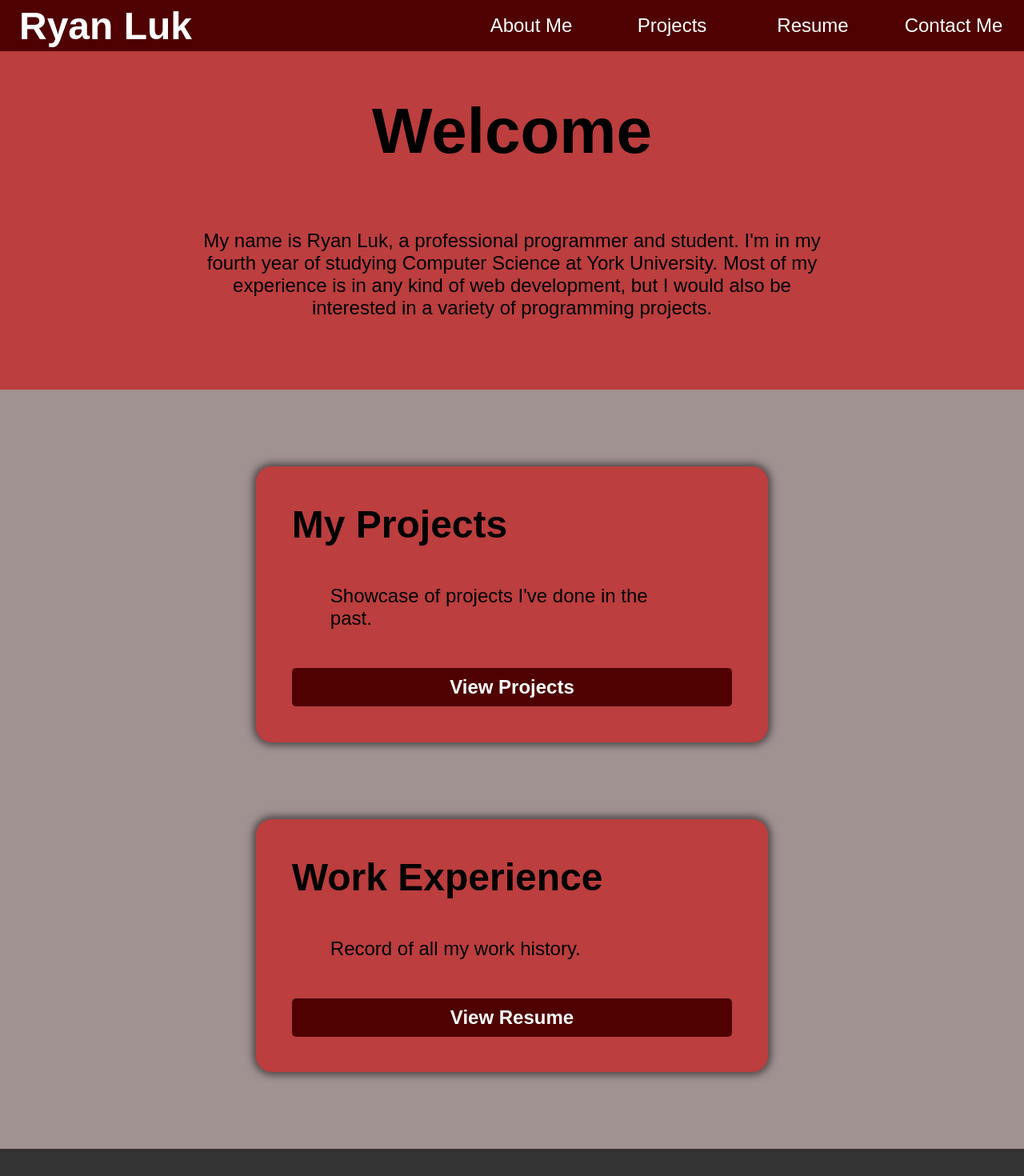
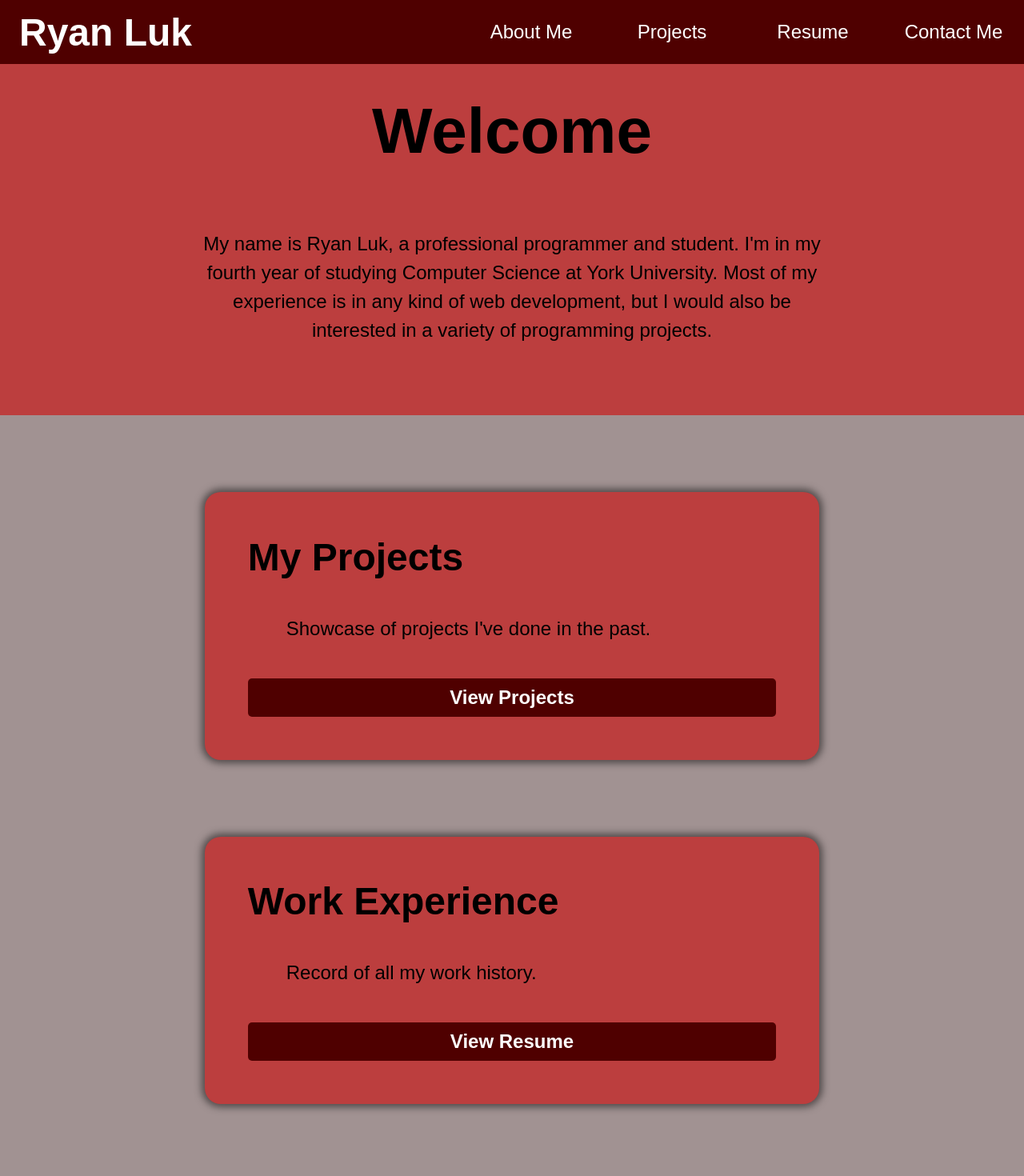
Before and after one commit to luk-ryan/luk-ryan.github.io, a React (Vite) app: page / in a window 1280 px wide. Shown: the top 1470 px of the page at 80% size. Built offline with nearby package versions, Linux system fonts and the light colour scheme.

Commit message:
changed styling for laptop

```diff
--- a/src/components/ProjectCard.jsx
+++ b/src/components/ProjectCard.jsx
@@ -12,6 +12,12 @@
     <div className="project-card">
       <div className="project-header">
         <h2>{name}</h2>
+        <p>{description}</p>
+      </div>
+      <div className="project-links">
+        <Link className="button-link" to={`/projects/${formatTitle(name)}`}>
+          View Details
+        </Link>
         <a
           href={githubLink}
           target="_blank"
@@ -21,10 +27,6 @@
           <FontAwesomeIcon icon={faGithub} /> Source Code
         </a>
       </div>
-      <p>{description}</p>
-      <Link className="button-link" to={`/projects/${formatTitle(name)}`}>
-        View Details
-      </Link>
     </div>
   );
 };
--- a/src/index.css
+++ b/src/index.css
@@ -43,7 +43,7 @@
   justify-content: space-between;
   align-items: center;
   background-color: var(--accent-color);
-  height: 8%;
+  height: 5em;
 }
 
 .navbar .logo {
@@ -152,6 +152,7 @@
 .home-introduction p {
   font-size: var(--font-small);
   color: var(--main-text-color);
+  line-height: 1.5;
   margin-left: 15%;
   margin-right: 15%;
 }
@@ -230,6 +231,13 @@
   color: var(--white-hover);
 }
 
+.project-links {
+  margin-top: 2em;
+  display: flex;
+  justify-content: space-between;
+
+}
+
 .project-github {
   font-size: var(--font-small);
   color: var(--accent-color);
@@ -258,8 +266,6 @@
 }
 
 /* ----- ----- ----- Resume Page ----- ----- ----- */
-
-/* Resume Page */
 
 .resume h1 {
   font-size: var(--font-medium);
@@ -467,6 +473,6 @@
 .content {
   margin-top: 6em;
   margin-bottom: 6em;
-  margin-left: 25%;
-  margin-right: 25%;
+  margin-left: 20%;
+  margin-right: 20%;
 }
```
